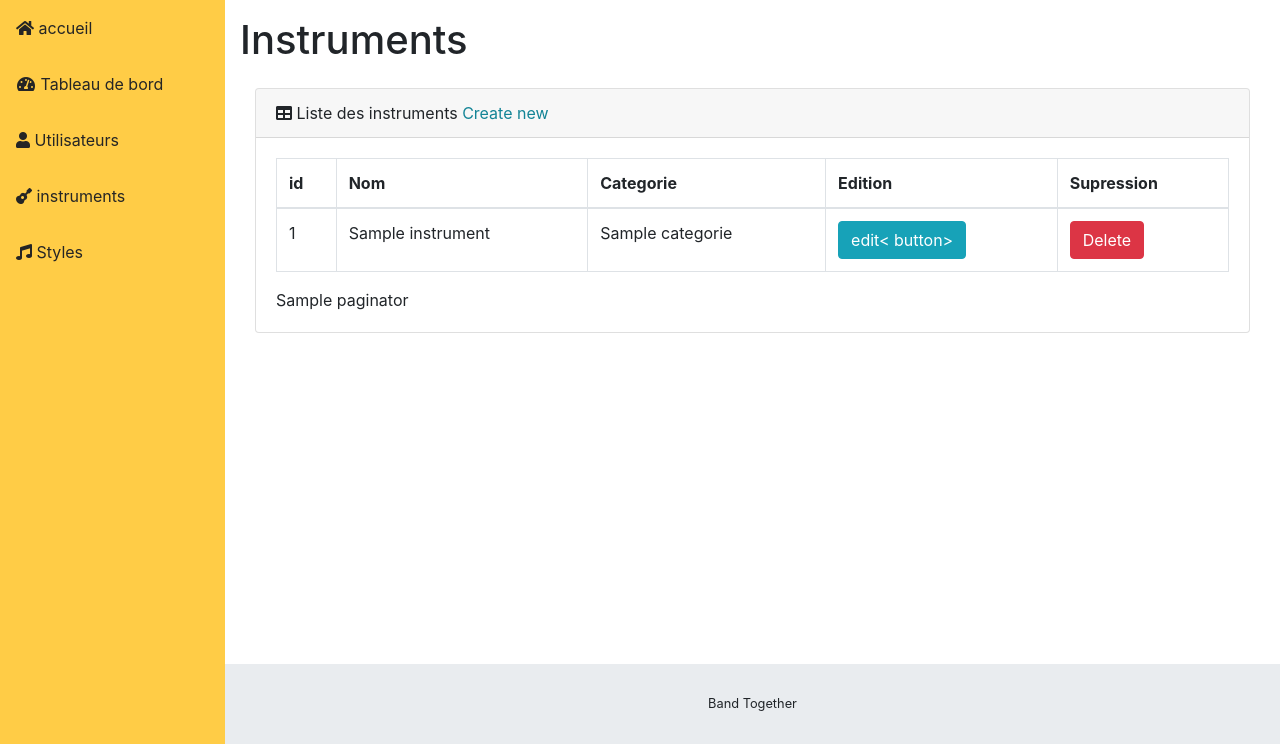
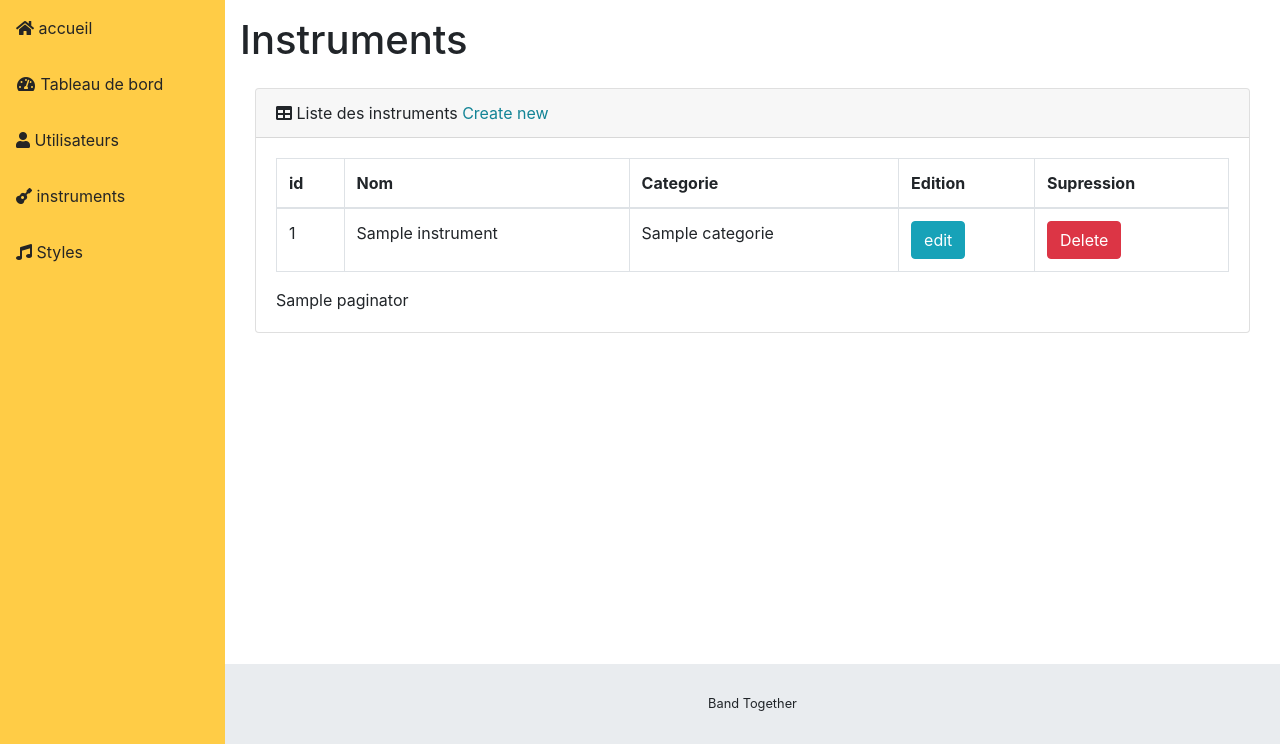
Before and after one commit to dablusLyes/band_together, a Symfony app: template templates/instrument/index.html.twig in a window 1280 px wide. Shown: the part 56-800 px from the top of the page. Run offline with Twig, Linux system fonts and the light colour scheme; the template is opened without the code that fills it: most values are stand-ins (such as "Sample title", 1, 10 or a date in 2020); some libraries are stand-ins or nearby versions.

Commit message:
fixed css

```diff
--- a/templates/instrument/index.html.twig
+++ b/templates/instrument/index.html.twig
@@ -30,7 +30,7 @@
                         <td>{{ instrument.id }}</td>
                         <td>{{ instrument.nom }}</td>
                         <td>{{ instrument.categorie }}</td>
-                        <td><button class="btn btn-info"><a href="{{ path('instrument_edit', {'id': instrument.id}) }}">edit</a>< button></td>
+                        <td><a class="btn btn-info" href="{{ path('instrument_edit', {'id': instrument.id}) }}">edit</a></td>
                         <td>{{ include('instrument/_delete_form.html.twig') }}</td>
                     </tr>
                 {% else %}
--- a/templates/user/index.html.twig
+++ b/templates/user/index.html.twig
@@ -28,7 +28,7 @@
                             <td>{{ user.id }}</td>
                             <td>{{ user.email }}</td>
                             <td>{{ user.roles ? user.roles|json_encode : '' }}</td>
-                            <td> <button class="btn btn-info"> <a href="{{ path('user_edit', {'id': user.id}) }}">edit</a> </button></td>
+                            <td><a class="btn btn-info" href="{{ path('user_edit', {'id': user.id}) }}">edit</a></td>
                             <td>{{ include('user/_delete_form.html.twig') }}</td>
                         </tr>
                     {% else %}
```
